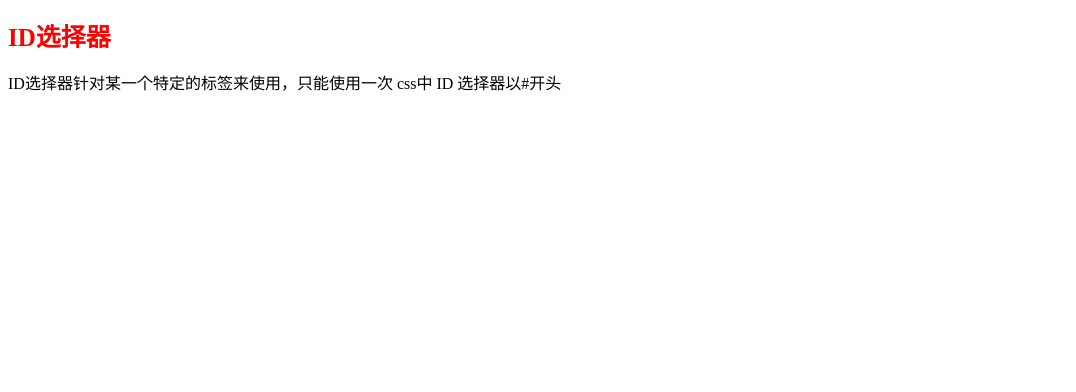
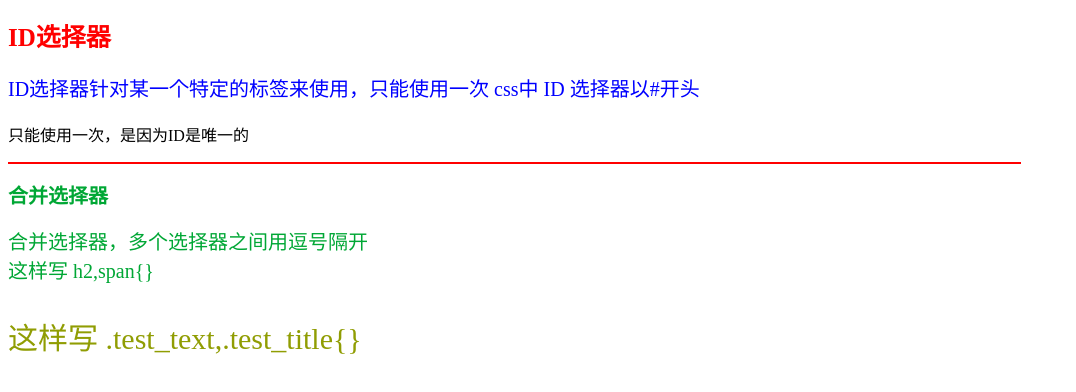
Before and after one commit to MiracleDali/Frontend, a plain HTML site: page 19_CSS选择器2/index.html in a window 1280 px wide. Shown: the whole page, without its empty margins (0-1076 px from the left). Drawn offline with Linux system fonts and the light colour scheme.

Commit message:
feat(css): 添加CSS选择器优先级和合并选择器示例
- 在页面中引入选择器优先级图示和说明
- 添加ID选择器唯一性说明及示例
- 实现合并选择器的HTML结构和CSS样式
- 更新类选择器和元素选择器的展示内容
- 添加选择器优先级计算规则说明
- 插入分隔线优化页面布局

```diff
--- a/19_CSS选择器2/index.html
+++ b/19_CSS选择器2/index.html
@@ -11,11 +11,38 @@
             color: red;
             font-size: 25px;
         }
+        #text{
+            color: blue;
+            font-size: 20px;
+        }
+
+        /* 合并选择器 */
+        h2,span{
+            color: rgb(0, 167, 53);
+            font-size: 20px;
+        }
+        .test_text,.test_title{
+            color: rgb(144, 157, 3);
+            font-size: 30px;
+        }
+
     </style>
 </head>
 <body>
-    <h1 id="title">ID选择器</h1>
-    <p>ID选择器针对某一个特定的标签来使用，只能使用一次 css中 ID 选择器以#开头 </p>
+    <div>
+        <h1 id="title">ID选择器</h1>
+        <p id="text">ID选择器针对某一个特定的标签来使用，只能使用一次 css中 ID 选择器以#开头 </p>
+        <p>只能使用一次，是因为ID是唯一的</p>
+        <hr color="red" size="2" width="80%" align="left">
+    </div>
+
+    <div>
+        <h2>合并选择器</h2>
+        <span>合并选择器，多个选择器之间用逗号隔开</span> <br>
+        <span>这样写 h2,span{}</span>
+        <p class="test_text test_title"> 这样写 .test_text,.test_title{}</p>
+    </div>
+
 
 </body>
 </html>
```
Also changed, not shown: 18_CSS选择器1/index.html (+11 -0 lines), 17_CSS的引入方式_内联/index.html (renamed from 17_CSS的引入方式/index.html), 17_CSS的引入方式_内联/public.css (renamed from 17_CSS的引入方式/public.css), 18_CSS选择器1/1.png (added).
